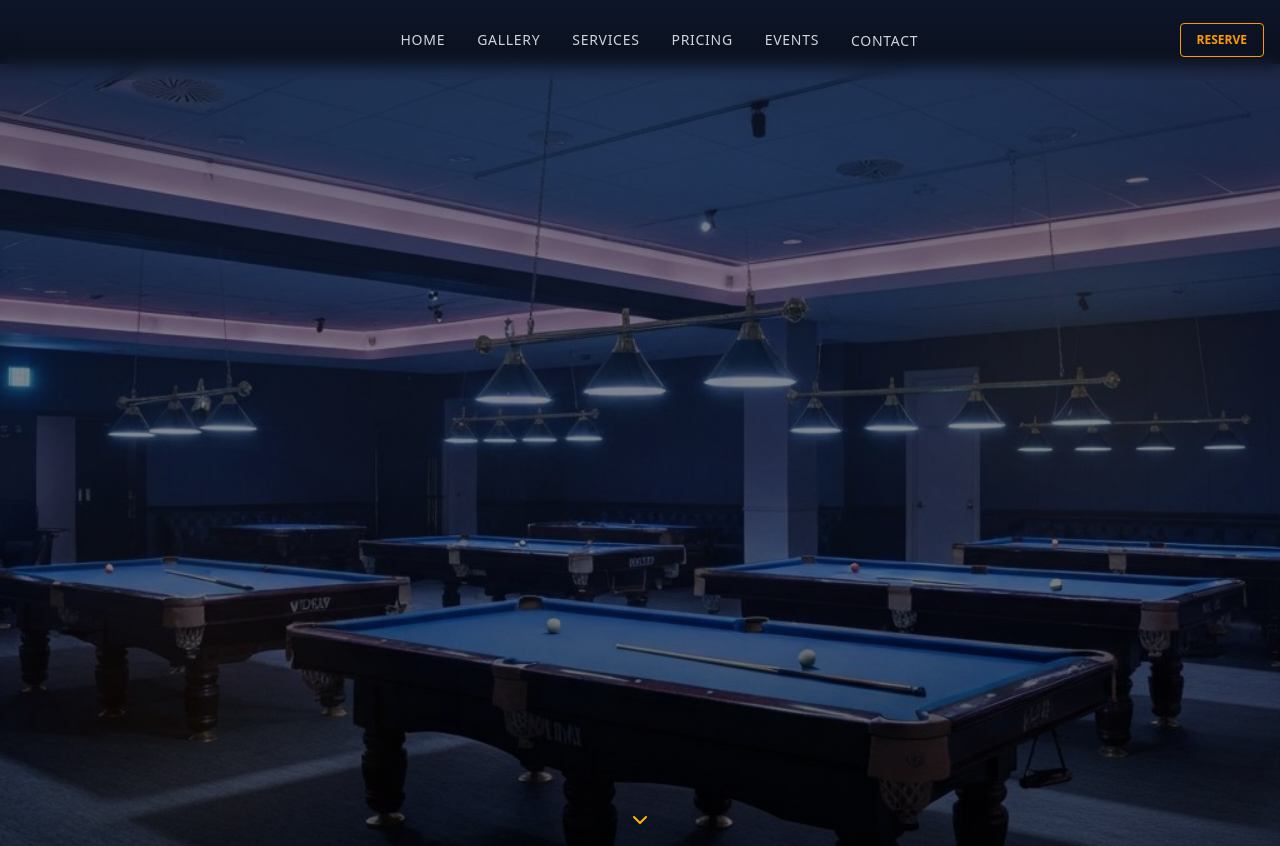
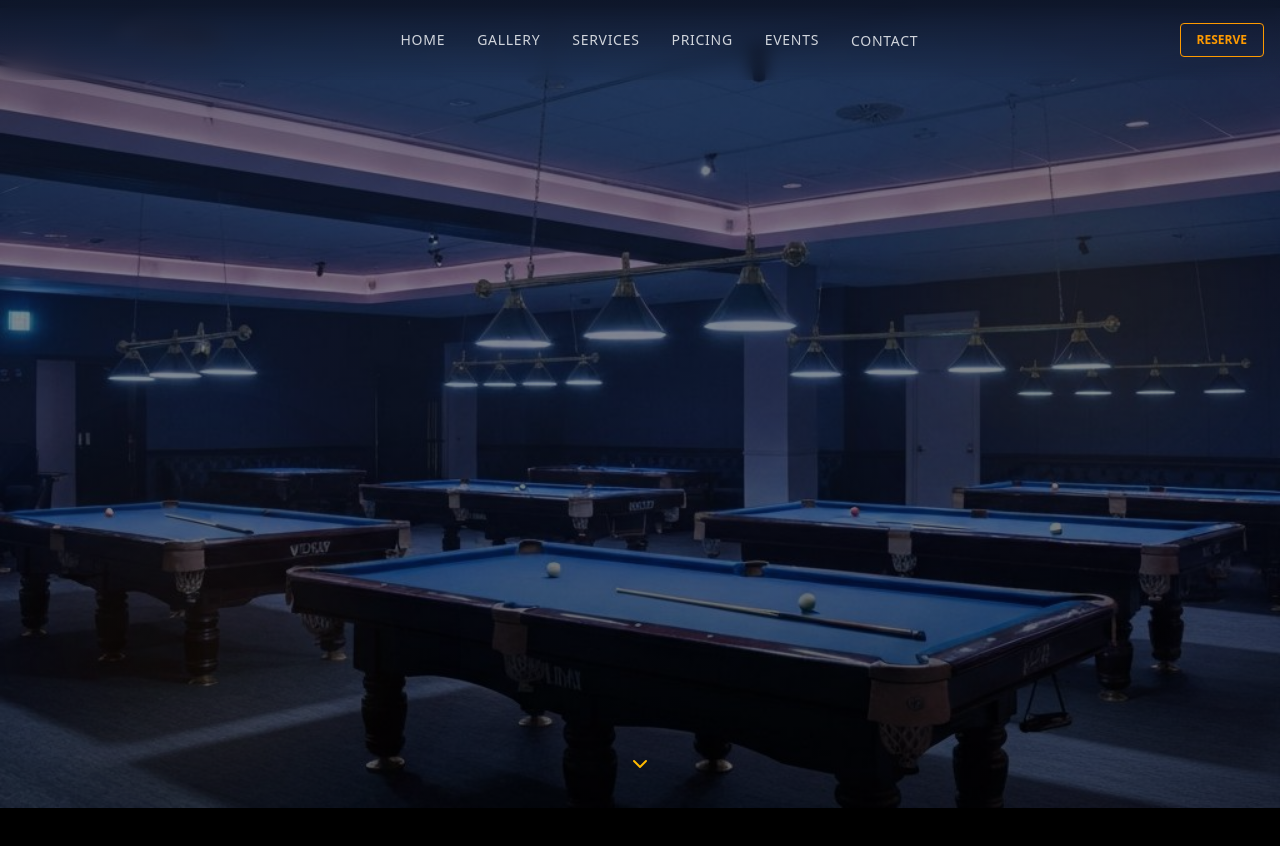
Before and after one commit to med-more/Bill, a React (Vite) app: page / in a window 1280 px wide. Shown: the top 846 px of the page. Built offline with nearby package versions, Linux system fonts and the light colour scheme.

Commit message:
edit header

```diff
--- a/src/pages/Home.jsx
+++ b/src/pages/Home.jsx
@@ -65,7 +65,7 @@ export default function Home() {
 
       <div className="relative z-10">
         <Header />
-        <div className="pt-16">
+        <div className="pt-2">
           <HeroSection />
           <VenueShowcase />
           <AboutSection />
```
